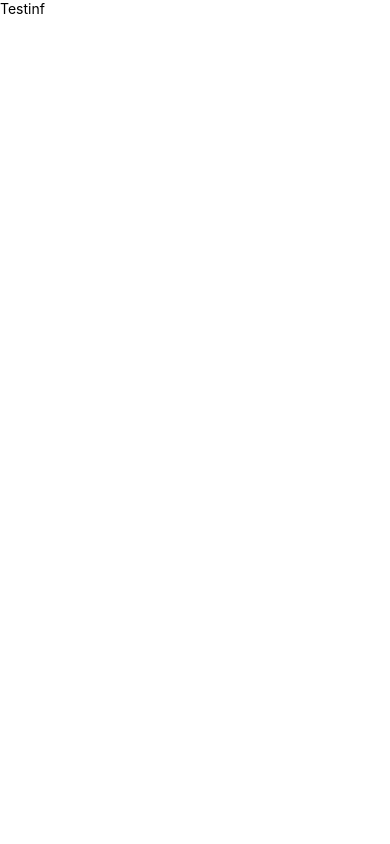
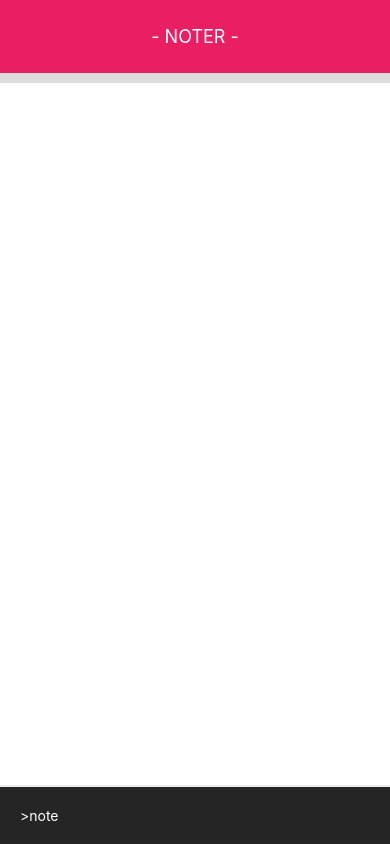
Before and after one commit to tushar1907/React-Native-To-Do-Application, a React Native app in the folder ToDoList/: screen / in a window 390 px wide. Built offline with nearby package versions, Linux system fonts and the light colour scheme.

Commit message:
Main Js final commit

```diff
--- a/ToDoList/app/components/Main.js
+++ b/ToDoList/app/components/Main.js
@@ -6,8 +6,15 @@
  * @flow
  */
 
-import React, {Component} from 'react';
-import {StyleSheet, Text, View, TextInput, ScrollView, TouchableOpacity } from 'react-native';
+import React, { Component } from 'react';
+import {
+    View,
+    Text,
+    StyleSheet,
+    TextInput,
+    ScrollView,
+    TouchableOpacity
+} from 'react-native';
 
 
 
@@ -15,8 +22,20 @@ type Props = {};
 export default class Main extends Component<Props> {
     render() {
         return (
-      <View ><Text>Testinf</Text>
+            <View style={styles.container}>
 
+                <View style={styles.header}>
+                    <Text style={styles.headerText}>- NOTER -</Text>
+                </View>
+
+                <ScrollView style={styles.scrollContainer}></ScrollView>
+
+                <View style={styles.footer}>
+                <TextInput
+                style={styles.textInput}
+                placeholder='>note'
+                placeholderTextColor='white'
+                underlineColorAndroid='transparent'></TextInput></View>
             </View>
         );
     }
@@ -24,6 +43,54 @@ export default class Main extends Component<Props> {
 
 const styles = StyleSheet.create({
     container: {
-
+        flex: 1,
+    },
+    header: {
+        backgroundColor: '#E91E63',
+        alignItems: 'center',
+        justifyContent:'center',
+        borderBottomWidth: 10,
+        borderBottomColor: '#ddd'
+    },
+    headerText: {
+        color: 'white',
+        fontSize: 18,
+        padding: 26
+    },
+    scrollContainer: {
+        flex: 1,
+        marginBottom: 100
+    },
+    footer: {
+        position: 'absolute',
+        bottom: 0,
+        left: 0,
+        right: 0,
+        zIndex: 10
+    },
+    textInput: {
+        alignSelf: 'stretch',
+        color: '#fff',
+        padding: 20,
+        backgroundColor: '#252525',
+        borderTopWidth:2,
+        borderTopColor: '#ededed'
+    },
+    addButton: {
+        position: 'absolute',
+        zIndex: 11,
+        right: 20,
+        bottom: 90,
+        backgroundColor: '#E91E63',
+        width: 70,
+        height: 70,
+        borderRadius: 35,
+        alignItems: 'center',
+        justifyContent: 'center',
+        elevation: 8
+    },
+    addButtonText: {
+        color: '#fff',
+        fontSize: 24
     },
 });
```
Lines whose indentation alone changed are shown as unchanged.
